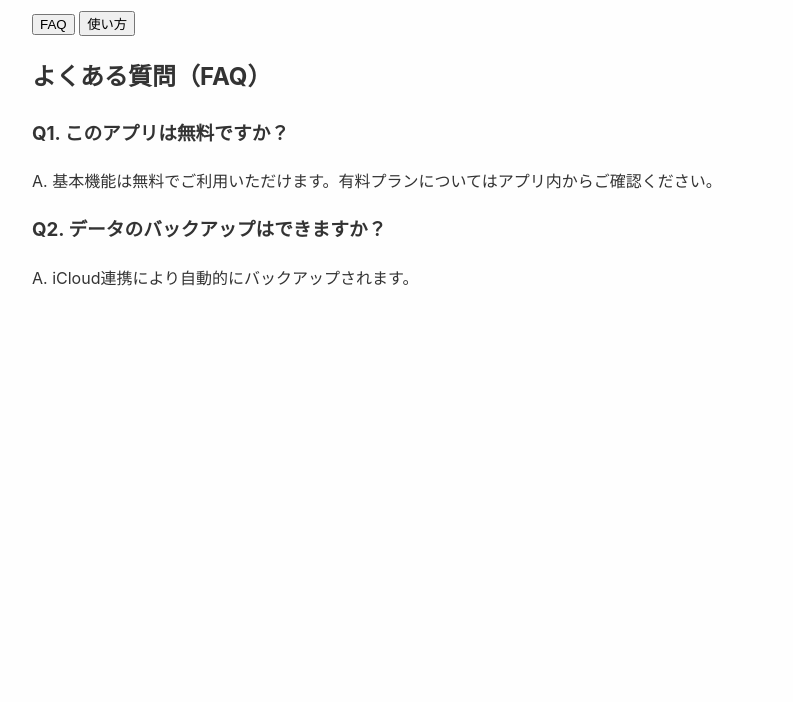
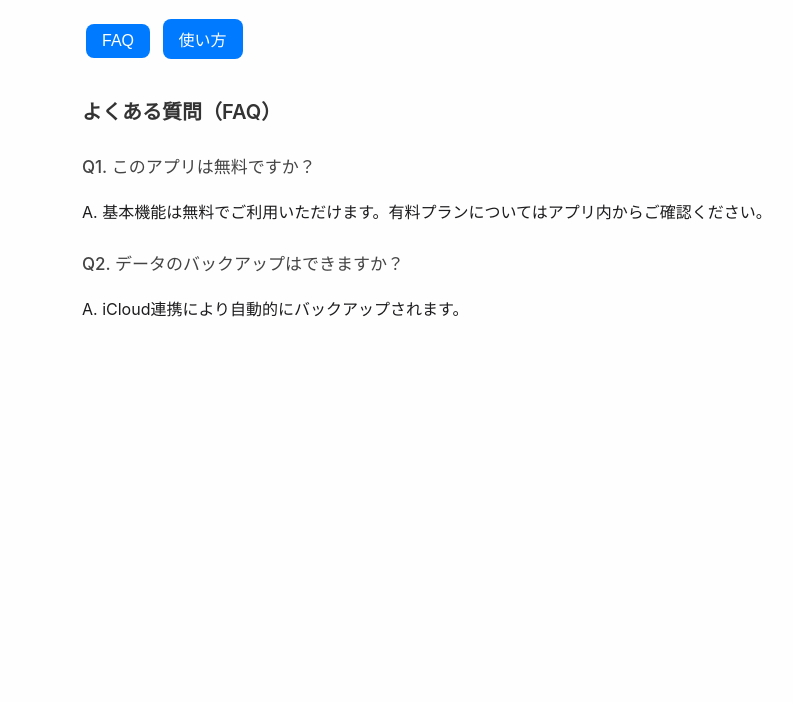
Before and after one commit to Gato1147/support-pages, a plain HTML site: page index.html in a window 1280 px wide. Shown: the part 98-800 px from the top of the page, without its empty margins (208-1001 px from the left). Drawn offline with Linux system fonts and the light colour scheme.

Commit message:
Update style.css

```diff
--- a/assets/style.css
+++ b/assets/style.css
@@ -1,19 +1,69 @@
 body {
   font-family: -apple-system, BlinkMacSystemFont, sans-serif;
-  max-width: 800px;
-  margin: 2rem auto;
-  padding: 0 1rem;
+  font-size: 16px;
   line-height: 1.7;
   background-color: #fefefe;
+  color: #1c1c1e;
+  margin: 0 auto;
+  padding: 2rem 1.25rem;
+  max-width: 700px;
+}
+
+h1 {
+  font-size: 24px;
+  font-weight: 600;
+  color: #0055aa;
+  margin-bottom: 1.5rem;
+}
+
+h2 {
+  font-size: 20px;
+  font-weight: 600;
+  margin-top: 2rem;
   color: #333;
 }
 
-h1 {
-  color: #0055aa;
+h3 {
+  font-size: 17px;
+  font-weight: 500;
+  margin-top: 1.5rem;
+  color: #444;
+}
+
+p {
+  margin: 0.5rem 0 1.2rem;
+}
+
+nav {
+  margin-bottom: 1.5rem;
+}
+
+button {
+  font-size: 16px;
+  padding: 0.5rem 1rem;
+  margin: 0.25rem;
+  border-radius: 8px;
+  border: none;
+  background-color: #007AFF;
+  color: white;
+  cursor: pointer;
+  transition: background-color 0.2s ease-in-out;
+}
+
+button:hover {
+  background-color: #005fcc;
+}
+
+.page {
+  display: none;
+}
+
+.page.active {
+  display: block;
 }
 
 a {
-  color: #007aff;
+  color: #007AFF;
   text-decoration: none;
 }
 
```
